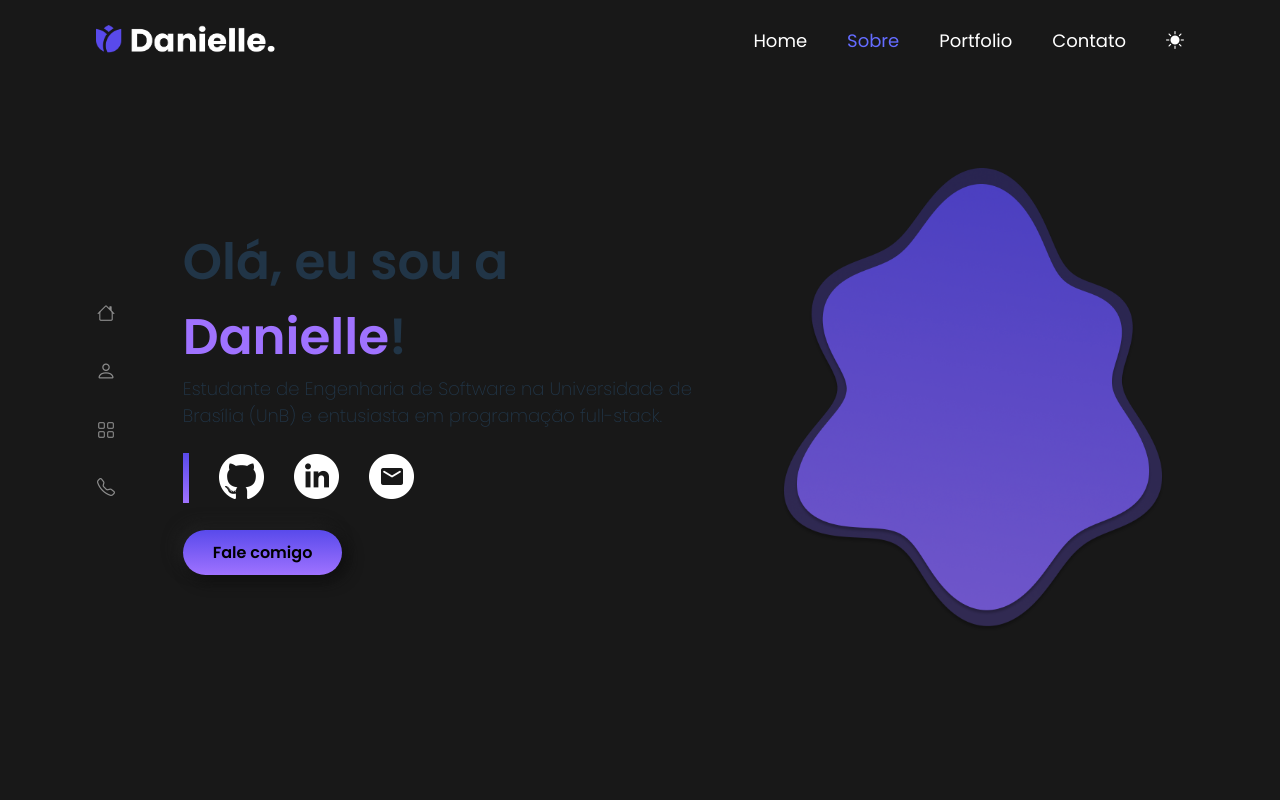
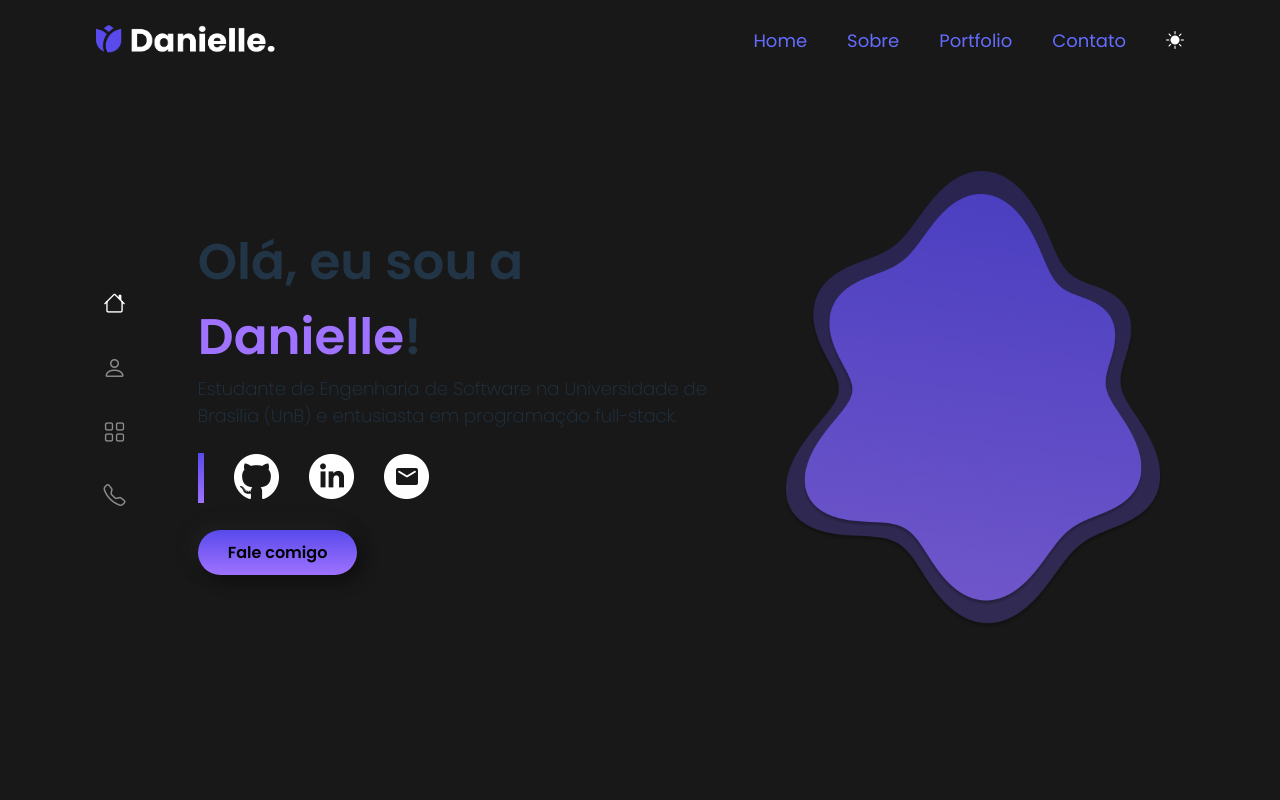
Before and after one commit to danielle-soaress/personal-portfolio, a React (Vite) app: page / in a window 1280 px wide. Shown: the top 800 px of the page. Built offline with nearby package versions, Linux system fonts and the light colour scheme.

Commit message:
nav links animations, scroll removed

```diff
--- a/src/App.jsx
+++ b/src/App.jsx
@@ -9,23 +9,26 @@ import Portifolio from './components/portifolio/Portifolio.jsx'
 import ContactMe from './components/contactMe/ContactMe.jsx'
 import Footer from './components/footer/Footer.jsx'
 
+import AsideNav from './components/asideNav/AsideNav.jsx'
+
 function App() {
   const [count, setCount] = useState(0)
 
   return <div class="main_container">
-    <header>
+    <header class="container">
       <Navbar/>
     </header>
-    <section id="introduction">
+    <AsideNav/>
+    <section id="introduction" class="container">
       <Introduction/>
     </section>
-    <section id="about_me">
+    <section id="about_me" class="container">
       <AboutMe/>
     </section>
-    <section id="portifolio">
+    <section id="portifolio" class="container">
       <Portifolio/>
     </section>
-    <section id="contact_me">
+    <section id="contact_me" class="container">
       <ContactMe/>
     </section>
     <section id="footer">
--- a/src/App.scss
+++ b/src/App.scss
@@ -8,8 +8,10 @@ $lighter-purple: #9B70FE;
 }
 
 html {
-  scroll-behavior: smooth;
   overflow-x: hidden;
+  overflow-y: hidden;
+  scroll-behavior: smooth!important;
+  scroll-snap-type: y mandatory;
 }
 
 * {
@@ -18,6 +20,8 @@ html {
   box-sizing: border-box;
   font-family: 'Poppins', sans-serif;
   font-weight: normal;
+  scroll-behavior: smooth!important;
+
 }
 
 body {
@@ -34,9 +38,17 @@ a:hover {
   color: inherit;
 }
 
+.main_container {
+  height: 100vh;
+  width: 100vw;
+  overflow-y: hidden;
+  overflow-x: hidden;
+}
+
 header {
   position: fixed;
   z-index: 1;
+  background-color: $background-dark-color;
 }
 
 header, section {
@@ -48,7 +60,6 @@ header, section {
 
 section {
   height: 100vh;
-  scroll-snap-align: center;
 }
 
 #introduction, #portifolio, #footer {
@@ -67,3 +78,7 @@ section {
 #footer {
   height: 10vh;
 }
+
+#portifolio {
+  height: 100vh;
+}
--- /dev/null
+++ b/src/components/asideNav/AsideNav.jsx
@@ -0,0 +1,42 @@
+import './AsideNav.scss';
+
+
+function AsideNav() {
+
+    const actualSection = (e) => {
+        let icons = document.querySelectorAll('.aside_nav_icon');
+
+        let ID = e.target.getAttribute('el');
+
+        if (ID == "about") {
+            for (let i = 0; i<icons.length; i++) {
+                icons[i].style.color = "black";
+            }
+            e.target.style.color= "#594AEB";
+        } else {
+            for (let i = 0; i<icons.length; i++) {
+                icons[i].style.color = "#ffffff80"
+            }
+            e.target.style.color= "white";
+        }
+    }
+
+    return (
+        <div className="aside_nav">
+            <a href="#introduction" onClick={actualSection} className="aside_a">
+                <i el="home" className="home aside_nav_icon bi bi-house"></i>
+                </a>
+            <a href="#about_me" onClick={actualSection} className="aside_a">
+                <i el="about" className="about aside_nav_icon bi bi-person"></i>
+                </a>
+            <a href="#portifolio" onClick={actualSection} className="aside_a">
+                <i el="portfolio" className="portfolio aside_nav_icon bi bi-grid"></i>
+                </a>
+            <a href="#contact_me" onClick={actualSection} className="aside_a">
+                <i el="contact" className="contact aside_nav_icon bi bi-telephone"></i>
+                </a>
+        </div>
+    )
+}
+
+export default AsideNav;
--- /dev/null
+++ b/src/components/asideNav/AsideNav.scss
@@ -0,0 +1,42 @@
+$transparent-white: #ffffff80;
+
+@mixin flexCenter () {
+    display: flex;
+    justify-content: center;
+    align-items: center;
+}
+
+.aside_nav {
+    @include flexCenter;
+    position: fixed;
+    left: 8vw;
+    top: 50vh;
+    bottom: 50vw;
+    flex-direction: column;
+    gap: 30px;
+
+    .bi {
+        font-size: 22px;
+        color: $transparent-white;
+        font-weight: bolder;
+    }
+
+    .bi-person {
+        font-size: 24px;
+    }
+
+    .bi:hover {
+        transition: ease 0.3s;
+        color: white;
+    }
+
+    .aside_a:hover {
+        transform:scale(1.1);
+        transition: ease 0.3s;
+        color: white;
+    }
+
+    .bi-house {
+        color: white;
+    }
+}
--- a/src/components/introduction/Introduction.jsx
+++ b/src/components/introduction/Introduction.jsx
@@ -5,15 +5,11 @@ import ImageShape2 from '../../assets/images/Vector2.png'
 import SocialMedias from '../socialMedias/SocialMedias';
 
 
+
 function Introduction() {
     return (
     <div className="introduction_container">
-        <div className="aside_nav">
-            <a className="aside_a"><i className="bi bi-house"></i></a>
-            <a className="aside_a"><i className="bi bi-person"></i></a>
-            <a className="aside_a"><i className="bi bi-grid"></i></a>
-            <a className="aside_a"><i class="bi bi-telephone"></i></a>
-        </div>
+        <div className="aside_nav_fake"></div>
         <div>
             <div className="main_content">
                 <h2 className="apresentation_title">
@@ -30,8 +26,11 @@ function Introduction() {
             </div>
         </div>
         <div className="right_image">
-            <img src={ImageShape} className="shape1 shape_background_image"></img>
-            <img src={ImageShape2} className="shape2 shape_background_image"></img>
+            <div className="shape1 shape_background_image">
+                <div className="shape2 shape_background_image">
+
+                </div>
+            </div>
         </div>
     </div>
     )
--- a/src/components/introduction/Introduction.scss
+++ b/src/components/introduction/Introduction.scss
@@ -12,15 +12,11 @@ $paragraph_size: 18px;
 
 @keyframes expand1 {
     0% {
-        width: 30vw;
-    }
-
-    50% {
-        width: 33vw;
+        width: 70%;
     }
 
     100% {
-        width: 30vw;
+        width: 90%;
     }
 }
 
@@ -30,30 +26,8 @@ $paragraph_size: 18px;
     justify-content: space-between;
     width: 85vw;
 
-    .aside_nav {
-        @include flexCenter;
-        flex-direction: column;
-        gap: 30px;
-
-        .bi {
-            font-size: 18px;
-            color: $transparent-white;
-        }
-
-        .bi-person {
-            font-size: 20px;
-        }
-
-        .bi:hover {
-            transition: ease 0.3s;
-            color: white;
-        }
-
-        .aside_a:hover {
-            transform:scale(1.1);
-            transition: ease 0.3s;
-            color: white;
-        }
+    .aside_nav_fake {
+        width: 50px;
     }
 
     .main_content {
@@ -84,15 +58,29 @@ $paragraph_size: 18px;
     .right_image {
         @include flexCenter();
         width: 33vw;
+        height: 80vh;
+        overflow: hidden;
+
     }
 
-    .shape_background_image {
-        position: absolute;
-        width: 28vw;
+
+    .shape1 {
+        @include flexCenter();
+        width: 90%;
+        height: 90%;
+        background-image: url("../../assets/images/Vector.png");
+        background-size: contain;
+        background-repeat: no-repeat;
+        background-position: center;
+        animation: expand1 ease-in-out 1s;
     }
 
-    .shape1 {
-        width: 30vw;
-        animation: expand1 ease-in-out 2s infinite;
+    .shape2 {
+        width: 90%;
+        height: 90%;
+        background-image: url("../../assets/images/Vector2.png");
+        background-size: contain;
+        background-repeat: no-repeat;
+        background-position: center;
     }
 }
--- a/src/components/navbar/Navbar.jsx
+++ b/src/components/navbar/Navbar.jsx
@@ -7,19 +7,36 @@ const Navbar = () => {
     // ps: tenho que implementar essa função logo! (lightmode)
     const [light, setLight] = useState(true);
 
-return (
+    const actualSection = (e) => {
+        let icons = document.querySelectorAll('.aside_nav_icon');
+        let ID = e.target.getAttribute('el');
+
+        for (let i = 0; i<icons.length; i++) {
+            let classIcon = icons[i].getAttribute('class').split(' ')[0]
+
+            if (classIcon == ID) {
+                icons[i].style.color = (ID == "about" ? "#594AEB" : "white");
+            } else {
+                icons[i].style.color = (ID == "about" ? "black" : "#ffffff80");
+            }
+        }
+
+    }
+
+
+    return (
     <div className="navbar">
         <img className="logo" src={Logo} alt="logo"></img>
         <nav className="links">
-            <a href="">Home</a>
-            <a href="#about_me">Sobre</a>
-            <a href="">Portfolio</a>
-            <a href="">Contato</a>
+            <a className="header_nav_link " onClick={actualSection} el="home" href="#introduction">Home</a>
+            <a className="header_nav_link " onClick={actualSection} el="about" href="#about_me">Sobre</a>
+            <a className="header_nav_link " onClick={actualSection} el="portfolio" href="#portifolio">Portfolio</a>
+            <a className="header_nav_link " onClick={actualSection} el="contact" href="#contact_me">Contato</a>
             <i className="bi bi-brightness-high-fill" onClick={() => setLight(!light)}>
             </i>
         </nav>
     </div>
-)
+    )
 }
 
 export default Navbar;
--- a/src/components/navbar/navbar.scss
+++ b/src/components/navbar/navbar.scss
@@ -1,4 +1,8 @@
 $links_size: 18px;
+$background-dark-color: #181818;
+$darker-purple: #594AEB;
+$lighter-purple: #9B70FE;
+
 
  @mixin flexCenter() {
     display: flex;
@@ -23,7 +27,6 @@ $links_size: 18px;
     justify-content: space-between;
     height: 10vh;
     width: 85vw;
-    color: transparent;
     color: white;
 
     .logo {
--- a/src/components/socialMedias/SocialMedias.jsx
+++ b/src/components/socialMedias/SocialMedias.jsx
@@ -7,8 +7,8 @@ function SocialMedias(props) {
     return (
         <div class="social_medias_container">
             <div class="rectangle"></div>
-            <a href="https://github.com/danielle-soaress"><img src={GithubLogo} class="icon linkedin_icon"></img></a>
-            <a href="https://www.linkedin.com/in/danielle-soares-712910206/"><img src={LinkedinLogo} class="icon linkedin_icon"></img></a>
+            <a href="https://github.com/danielle-soaress" target="_blank"><img src={GithubLogo} class="icon linkedin_icon"></img></a>
+            <a href="https://www.linkedin.com/in/danielle-soares-712910206/" target="_blank"><img src={LinkedinLogo} class="icon linkedin_icon"></img></a>
             <a><img src={EmailIcon} class="icon email_icon"></img></a>
         </div>
     );
```
